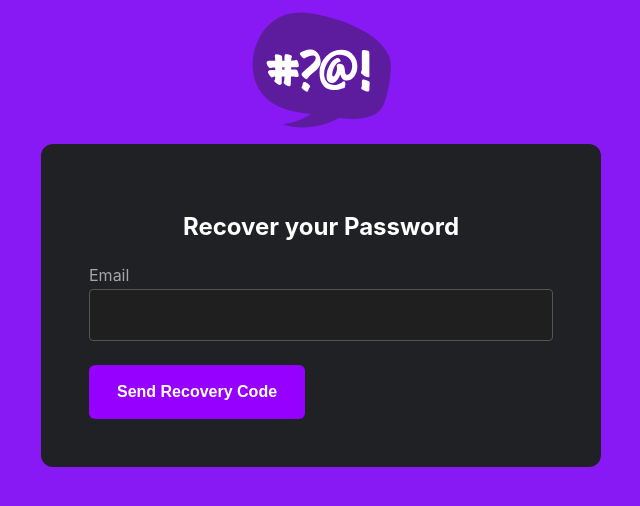
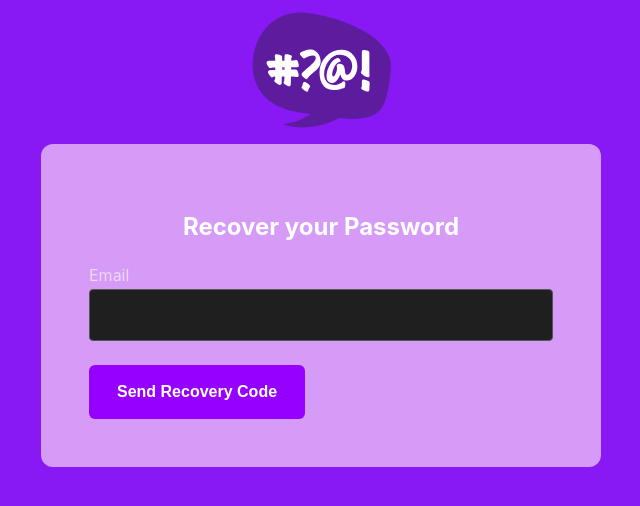
Before and after one commit to erdookuhwa/aws-bootcamp-cruddur-2023, a React (Create React App) app in the folder frontend-react-js/: page /forgot in a window 1280 px wide. Shown: the top 506 px of the page, without its empty margins (319-959 px from the left). Built offline with nearby package versions, Linux system fonts and the light colour scheme; what aws-amplify would draw is missing.

Commit message:
+ updated RecoveryPage css

```diff
--- a/frontend-react-js/src/pages/RecoverPage.css
+++ b/frontend-react-js/src/pages/RecoverPage.css
@@ -15,11 +15,12 @@ article.recover-article {
 }
 
 article.recover-article .recover-wrapper {
-  background: #202124;
+  background: #d59bf6;
   width: 560px;
   border-radius: 12px;
   display: flex;
   flex-direction: column;
+  color: #fff;
 }
 article.recover-article form {
   padding: 48px;
```
